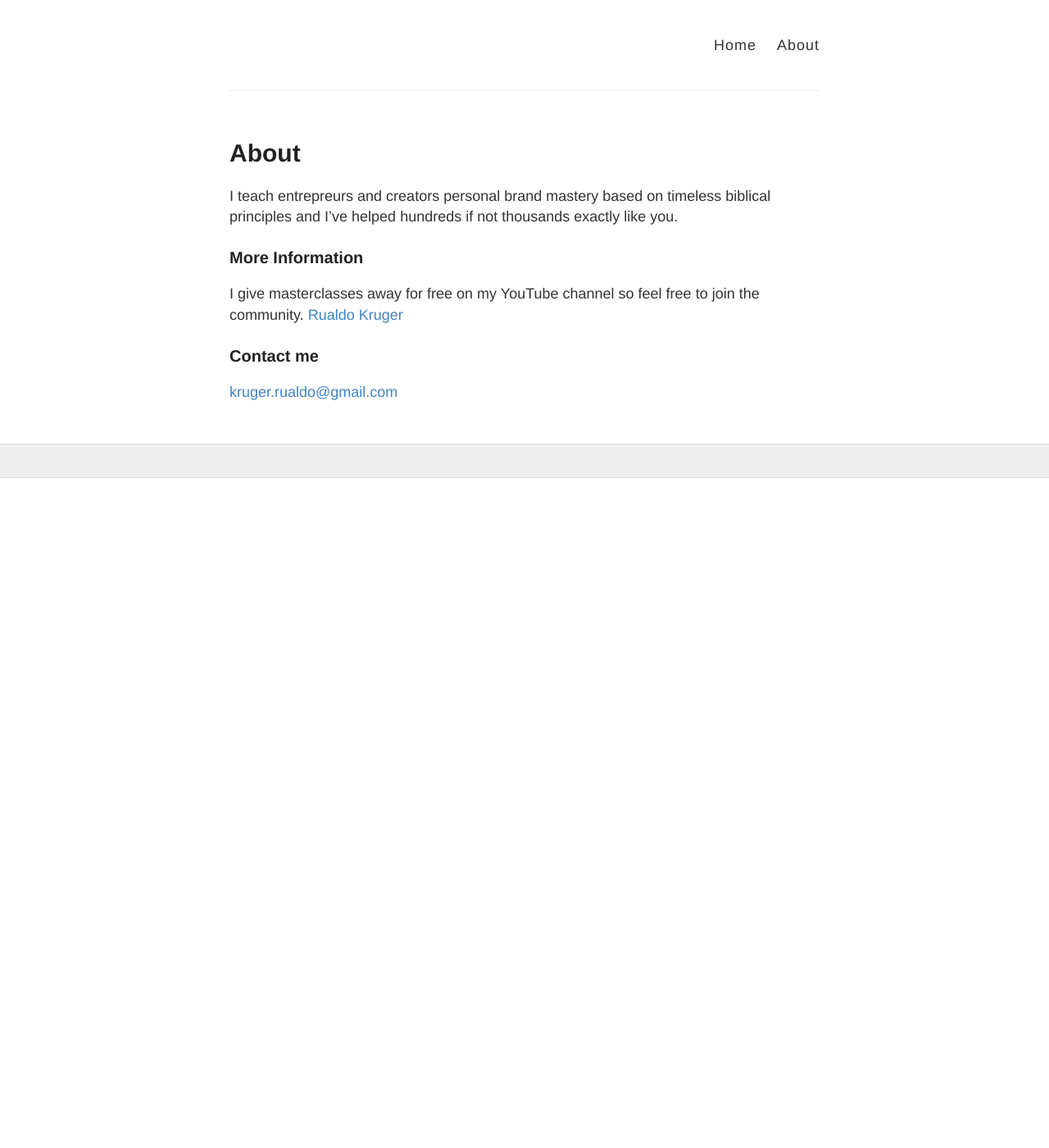
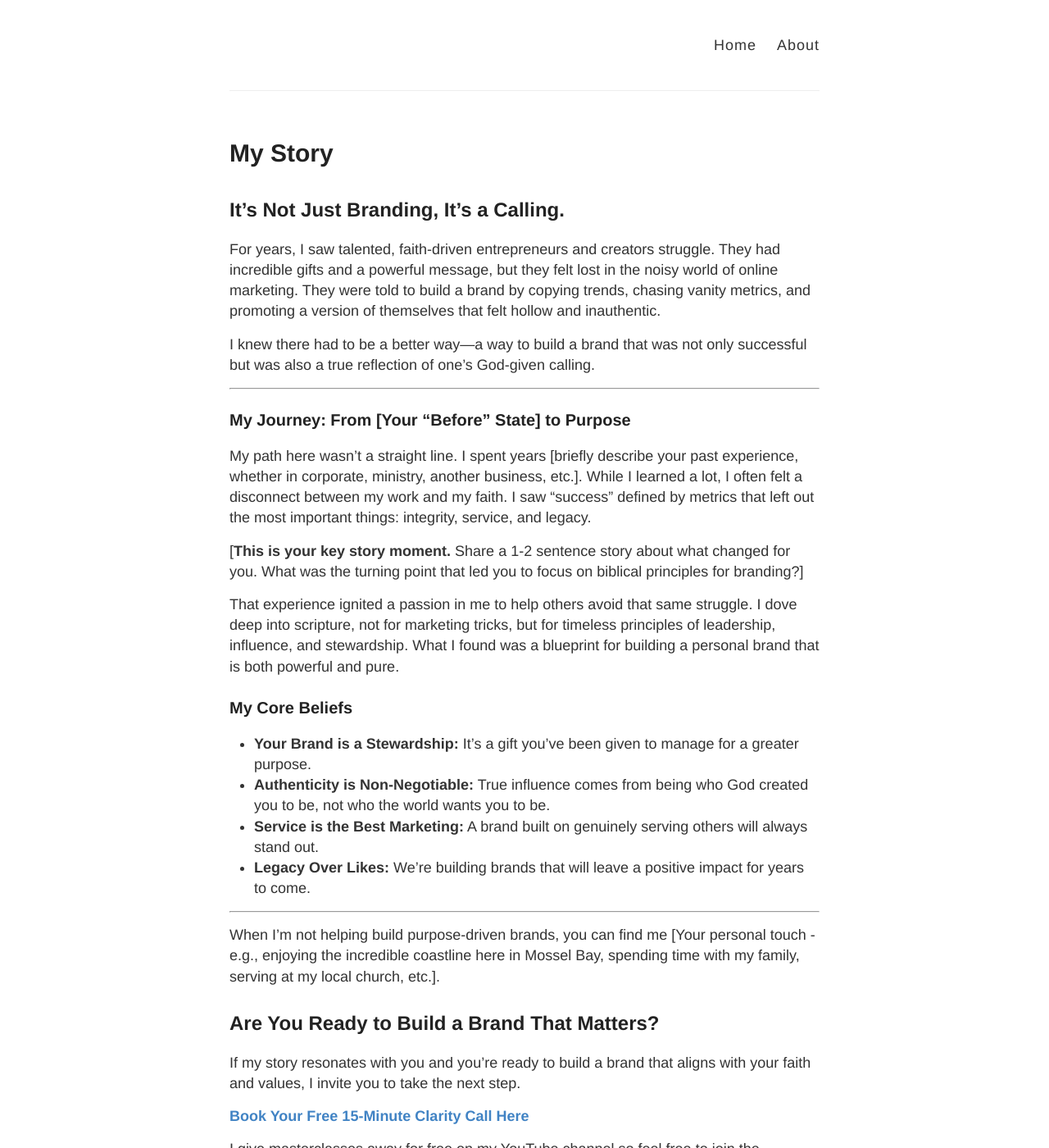
Before and after one commit to rualdo12/Rualdo-Kruger.github.io, a Jekyll site: the page built from about.md, in a window 1280 px wide and 1400 px high. Shown: the whole window at 82% size. Built offline with Jekyll 4.4.1, drawn with Linux system fonts in a browser that asks for light colours.

Commit message:
Update about.md

```diff
--- a/about.md
+++ b/about.md
@@ -1,12 +1,40 @@
 ---
 layout: page
-title: About
-permalink: /about/
+title: My Story
 ---
 
-I teach entrepreurs and creators personal brand mastery based on timeless biblical principles and I've helped hundreds if not thousands exactly like you.
+## It’s Not Just Branding, It’s a Calling.
 
-### More Information
+For years, I saw talented, faith-driven entrepreneurs and creators struggle. They had incredible gifts and a powerful message, but they felt lost in the noisy world of online marketing. They were told to build a brand by copying trends, chasing vanity metrics, and promoting a version of themselves that felt hollow and inauthentic.
+
+I knew there had to be a better way—a way to build a brand that was not only successful but was also a true reflection of one's God-given calling.
+
+---
+
+### My Journey: From [Your "Before" State] to Purpose
+
+My path here wasn't a straight line. I spent years [briefly describe your past experience, whether in corporate, ministry, another business, etc.]. While I learned a lot, I often felt a disconnect between my work and my faith. I saw "success" defined by metrics that left out the most important things: integrity, service, and legacy.
+
+[**This is your key story moment.** Share a 1-2 sentence story about what changed for you. What was the turning point that led you to focus on biblical principles for branding?]
+
+That experience ignited a passion in me to help others avoid that same struggle. I dove deep into scripture, not for marketing tricks, but for timeless principles of leadership, influence, and stewardship. What I found was a blueprint for building a personal brand that is both powerful and pure.
+
+### My Core Beliefs
+
+* **Your Brand is a Stewardship:** It's a gift you've been given to manage for a greater purpose.
+* **Authenticity is Non-Negotiable:** True influence comes from being who God created you to be, not who the world wants you to be.
+* **Service is the Best Marketing:** A brand built on genuinely serving others will always stand out.
+* **Legacy Over Likes:** We're building brands that will leave a positive impact for years to come.
+
+---
+
+When I'm not helping build purpose-driven brands, you can find me [Your personal touch - e.g., enjoying the incredible coastline here in Mossel Bay, spending time with my family, serving at my local church, etc.].
+
+## Are You Ready to Build a Brand That Matters?
+
+If my story resonates with you and you're ready to build a brand that aligns with your faith and values, I invite you to take the next step.
+
+**[Book Your Free 15-Minute Clarity Call Here](https://calendly.com/your-link)**
 
 I give masterclasses away for free on my YouTube channel so feel free to join the community. [Rualdo Kruger](https://www.youtube.com/@Rualdo_Kruger)
 
```
